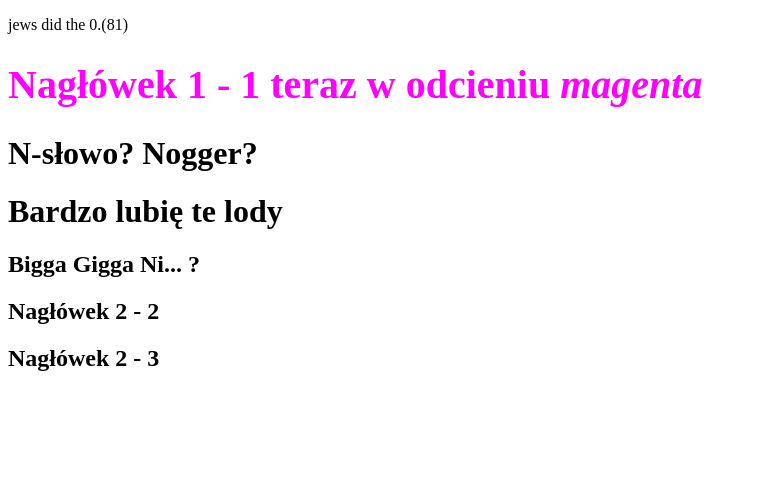
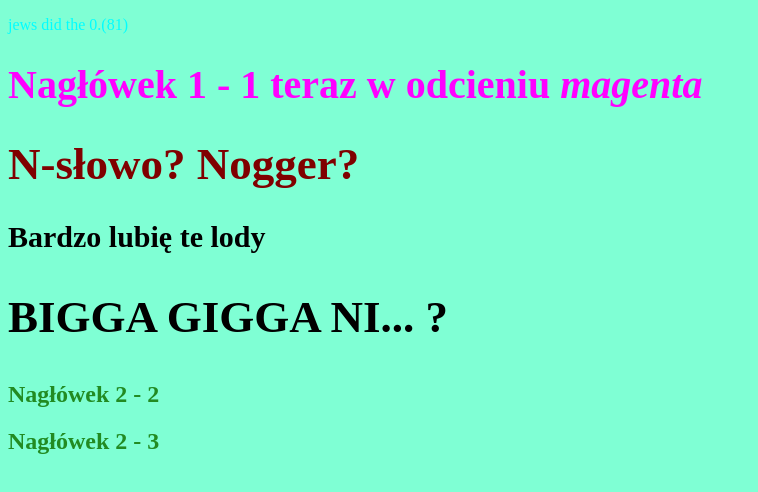
Before and after one commit to Gonginiusz/student-trunek, a plain HTML site: page test styli.html in a window 1280 px wide. Shown: the whole page, without its empty margins (0-758 px from the left). Drawn offline with Linux system fonts and the light colour scheme; files that its build step writes are made by us from their sources; files whose address does not match are found by name.

Commit message:
podlinkowanie css do html

```diff
--- a/StyleSheet1.css
+++ b/StyleSheet1.css
@@ -24,5 +24,8 @@ h2 {
 }
 
 p span {
-    color: lightcyan
+    color: aqua
 }
+body {
+    background-color:aquamarine
+}
--- a/test styli.html
+++ b/test styli.html
@@ -2,10 +2,8 @@
 
 <html>
     <head>
-        <title>Testowanie styli
-            <link rel="stylesheet" type="text/css" href="css/StyleSheet1.css"
-        </title>
-
+        <title>Testowanie styli</title>
+        <link rel="stylesheet" type="text/css" href="C:\Users\Piotr Knasiak\Documents\GitHub\student-trunek\StyleSheet1.css">
     </head>
     <body>
         <p><span>jews did the 0.(81)</span></p>
@@ -18,6 +16,7 @@
     </body>
 </html>
 <!--
-w < head > zjandują się ogólne instrukcje
-późniejsze instrukcje dotycząte tego sameog elementu będą wdrażane ponad wcześniejsze
+    w < head > zjandują się ogólne instrukcje
+    późniejsze instrukcje dotycząte tego sameog elementu będą wdrażane ponad wcześniejsze
+    rel - relationship
 -->
```
